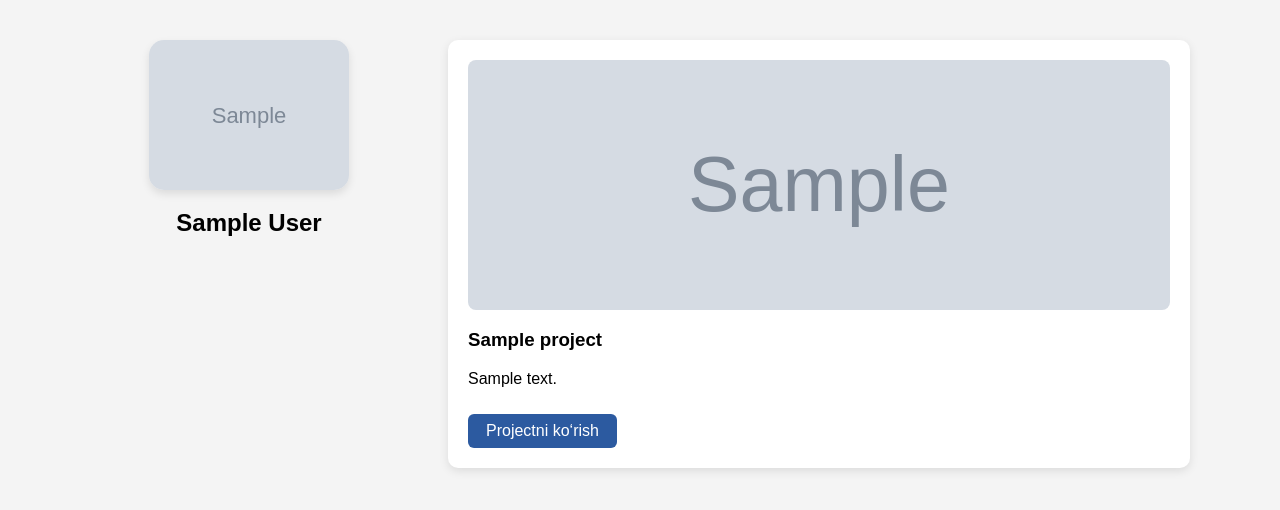
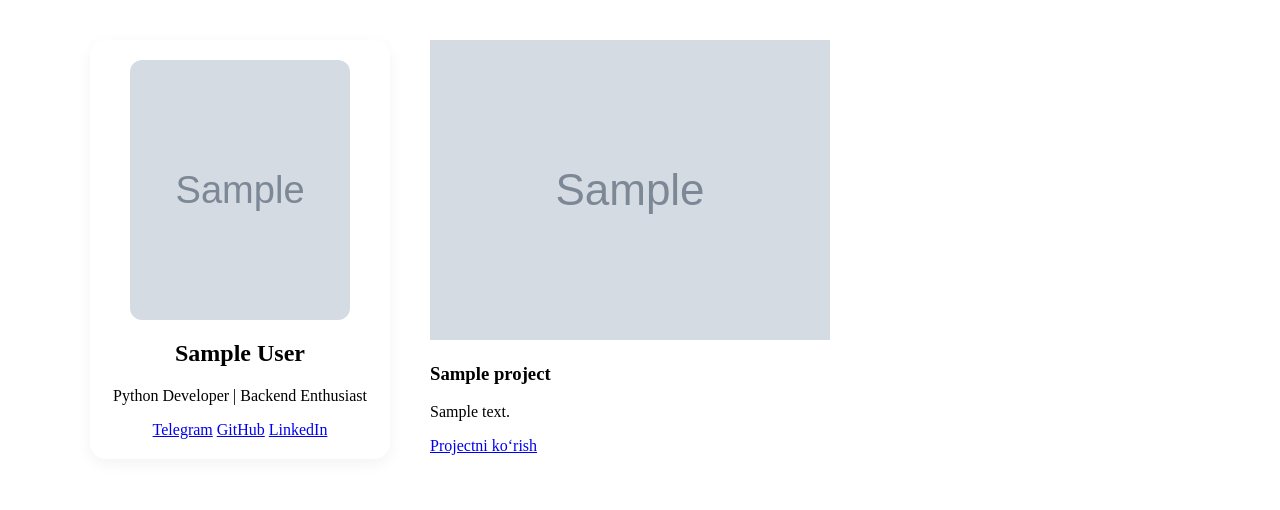
Before and after one commit to mr22p/Bitiruv2, a Django app: page /graduate/1/ in a window 1280 px wide. Shown: the top 510 px of the page. Run offline with Django 5.2, Linux system fonts and the light colour scheme; tables that the repository leaves empty hold one stand-in row (values such as "Sample post"); grey boxes marked "Sample" are stand-in pictures.

Commit message:
kodlar qoshildi

```diff
--- a/Bitiruv/Bitiruv/settings.py
+++ b/Bitiruv/Bitiruv/settings.py
@@ -120,5 +120,5 @@ MEDIA_URL = '/media/'
 MEDIA_ROOT = BASE_DIR / 'media'
 
 STATICFILES_DIRS = [
-    BASE_DIR / "static",
+    BASE_DIR / "main/static",
 ]
--- a/Bitiruv/main/admin.py
+++ b/Bitiruv/main/admin.py
@@ -1,5 +1,6 @@
 from django.contrib import admin
 from .models import Graduate, Project
 
+
 admin.site.register(Graduate)
 admin.site.register(Project)
--- a/Bitiruv/main/models.py
+++ b/Bitiruv/main/models.py
@@ -1,9 +1,11 @@
 from django.db import models
+from django.contrib.auth.models import User
 
 class Graduate(models.Model):
     full_name = models.CharField(max_length=200)
     photo = models.ImageField(upload_to='graduates/')
-
+    telegram = models.URLField(blank=True, null=True)
+    linkedin = models.URLField(blank=True, null=True)
     def __str__(self):
         return self.full_name
 
--- a/Bitiruv/main/static/css/style.css
+++ b/Bitiruv/main/static/css/style.css
@@ -1,110 +1,72 @@
-body {
-    margin: 0;
-    font-family: Arial, sans-serif;
-    background: #f4f4f4;
+.container {
+    max-width: 1100px;
+    margin: 40px auto;
+    display: flex;
+    align-items: flex-start;
+    gap: 40px;
+    padding: 0 20px;
 }
 
-/* ===== HOME ===== */
-
-.top-section {
-    background: url('/media/group.jpg') no-repeat center center/cover;
-    height: 350px;
-    display: flex;
-    align-items: center;
-    justify-content: center;
-    position: relative;
-    color: white;
+/* CHAP BLOK */
+.left {
+    width: 260px;
+    flex-shrink: 0;
+    position: sticky;
+    top: 20px;
+    text-align: center;
+    background: #fff;
+    padding: 20px;
+    border-radius: 16px;
+    box-shadow: 0 5px 15px rgba(0,0,0,0.05);
 }
 
-.top-section::before {
-    content: "";
-    position: absolute;
-    width: 100%;
-    height: 100%;
-    background: rgba(0,0,0,0.5);
+/* RASM */
+.left img {
+    width: 220px;
+    height: 260px;
+    object-fit: cover;
+    border-radius: 12px;
+    display: block;
+    margin: 0 auto;
 }
 
-.top-section h1 {
-    position: relative;
-    font-size: 40px;
-    z-index: 2;
+/* O‘NG BLOK */
+.right {
+    flex: 1;
+    display: grid;                     /* FLEX o‘rniga GRID ishlatildi */
+    grid-template-columns: 1fr 1fr;    /* ikki ustun */
+    gap: 20px;
 }
 
-.bottom-section {
-    padding: 50px;
+/* Foydalanuvchi kartasi */
+.user-card {
+    background: #fff;
+    padding: 15px;
+    border-radius: 12px;
+    box-shadow: 0 4px 10px rgba(0,0,0,0.05);
+    text-align: center;
 }
 
-.name-list {
-    max-width: 600px;
-    margin: auto;
-}
-
-.name-list a {
-    display: block;
-    padding: 15px;
-    margin-bottom: 10px;
-    background: white;
-    text-decoration: none;
-    color: #333;
-    border-radius: 8px;
-    transition: 0.3s;
-    font-weight: bold;
-}
-
-.name-list a:hover {
-    background: #2c5aa0;
-    color: white;
-}
-
-/* ===== DETAIL ===== */
-
+/* RESPONSIVE */
+@media (max-width: 850px) {
     .container {
-    display: flex;
-    gap: 40px;
-    max-width: 1100px;
-    margin: 40px auto;
+        flex-direction: column;
+        align-items: center;
     }
 
     .left {
-    width: 30%;
-    text-align: center;
+        width: 100%;
+        position: static;
+        margin-bottom: 20px;
     }
 
     .left img {
         width: 200px;
-    border-radius: 15px;
+        height: 240px;
     }
 
     .right {
-    width: 70%;
+        width: 100%;
+        grid-template-columns: 1fr;  /* mobil uchun bitta ustun */
     }
-
-.project-card {
-    background: white;
-    padding: 20px;
-    margin-bottom: 20px;
-    border-radius: 10px;
-    box-shadow: 0 3px 10px rgba(0,0,0,0.1);
 }
-
-.project-card img {
-    width: 100%;
-    max-height: 250px;
-    object-fit: cover;
-    border-radius: 8px;
-}
-
-.button {
-    display: inline-block;
-    margin-top: 10px;
-    padding: 8px 18px;
-    background: #2c5aa0;
-    color: white;
-    text-decoration: none;
-    border-radius: 6px;
-    transition: 0.3s;
-}
-
-.button:hover {
-    background: #7b2ff7;
-}
--- a/Bitiruv/main/templates/base.html
+++ b/Bitiruv/main/templates/base.html
@@ -1,9 +1,14 @@
+{% load static %}
 <!DOCTYPE html>
-<html>
+<html lang="uz">
 <head>
+    <meta charset="UTF-8">
+    <meta name="viewport" content="width=device-width, initial-scale=1.0">
+
+    <title>{% block title %}Bitiruvchilar{% endblock %}</title>
+
     {% load static %}
-    <link rel="stylesheet" href="{% static 'main/css/style.css' %}">
-    <title>{% block title %}{% endblock %}</title>
+<link rel="stylesheet" href="{% static 'css/style.css' %}">
 </head>
 <body>
 
--- a/Bitiruv/main/templates/detail.html
+++ b/Bitiruv/main/templates/detail.html
@@ -3,85 +3,29 @@
 {% block title %}{{ graduate.full_name }}{% endblock %}
 
 {% block content %}
-<style>
-    /* CSS stillarini block ichida saqlaymiz */
-    .container {
-        display: flex;
-        gap: 40px;
-        max-width: 1100px;
-        margin: auto;
-        padding-top: 40px;
-    }
-
-    .left {
-        width: 30%;
-        text-align: center;
-    }
-
-    .left img {
-        width: 200px;
-        border-radius: 15px;
-        box-shadow: 0 4px 8px rgba(0,0,0,0.1);
-    }
-
-    .left h2 {
-        margin-top: 15px;
-    }
-
-    .right {
-        width: 70%;
-    }
-
-    .project-card {
-        background: white;
-        padding: 20px;
-        margin-bottom: 20px;
-        border-radius: 10px;
-        box-shadow: 0 3px 10px rgba(0,0,0,0.1);
-    }
-
-    .project-card img {
-        width: 100%;
-        max-height: 250px;
-        object-fit: cover;
-        border-radius: 8px;
-    }
-
-    .project-card h3 {
-        margin-top: 15px;
-    }
-
-    .button {
-        display: inline-block;
-        margin-top: 10px;
-        padding: 8px 18px;
-        background: #2c5aa0;
-        color: white;
-        text-decoration: none;
-        border-radius: 6px;
-        transition: 0.3s;
-    }
-
-    .button:hover {
-        background: #7b2ff7;
-    }
-</style>
 
 <div class="container">
+
+    <!-- 👤 PROFILE -->
     <div class="left">
-        {% if graduate.photo %}
+        <div class="profile-card">
             <img src="{{ graduate.photo.url }}" alt="{{ graduate.full_name }}">
-        {% endif %}
-        <h2>{{ graduate.full_name }}</h2>
+            <h2>{{ graduate.full_name }}</h2>
+            <p>Python Developer | Backend Enthusiast</p>
+
+            <div class="social-links">
+                <a href="#">Telegram</a>
+                <a href="#">GitHub</a>
+                <a href="#">LinkedIn</a>
+            </div>
+        </div>
     </div>
 
+    <!-- 📂 PROJECTS -->
     <div class="right">
         {% for project in projects %}
             <div class="project-card">
-                {% if project.image %}
-                    <img src="{{ project.image.url }}" alt="{{ project.title }}">
-                {% endif %}
-
+                <img src="{{ project.image.url }}" alt="{{ project.title }}">
                 <h3>{{ project.title }}</h3>
                 <p>{{ project.description }}</p>
 
@@ -92,10 +36,10 @@
                 {% endif %}
             </div>
         {% empty %}
-            <div class="project-card">
-                <p>Hozircha loyiha mavjud emas.</p>
-            </div>
+            <p>Hozircha loyiha mavjud emas.</p>
         {% endfor %}
     </div>
+
 </div>
+
 {% endblock %}
```
Also changed, not shown: Bitiruv/main/templates/access_login.html (+23 -16 lines), Bitiruv/main/migrations/0004_profile.py (added), Bitiruv/main/migrations/0005_graduate_linkedin_graduate_telegram.py (added), Bitiruv/main/migrations/0006_delete_profile.py (added), Bitiruv/media/graduates/photo_2026-02-18_17-07-34_y1IeJlT.jpg (added), Bitiruv/media/graduates/photo_2026-02-24_06-33-51.jpg (added), Bitiruv/media/projects/720_460_95_644172022.jpg (added), Bitiruv/media/projects/Python.svg.png (added), Bitiruv/media/projects/Rasm1.png (added), Bitiruv/media/projects/photo_2026-02-24_06-33-51_XWdhDJ7.jpg (added). Lines whose indentation alone changed are shown as unchanged.
